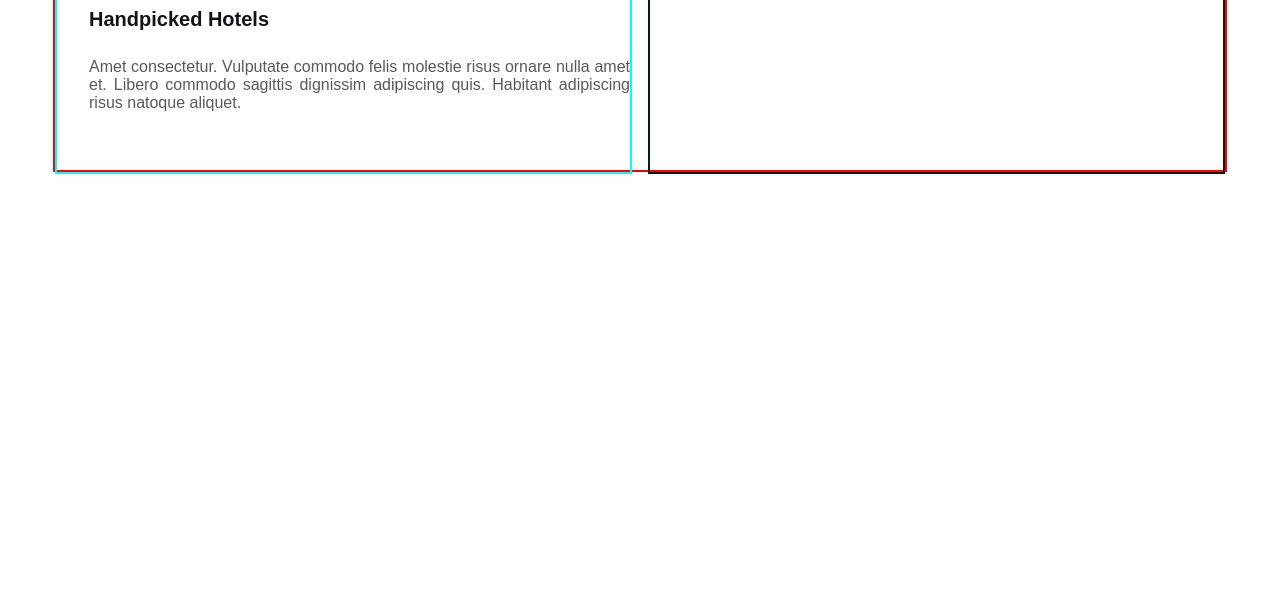
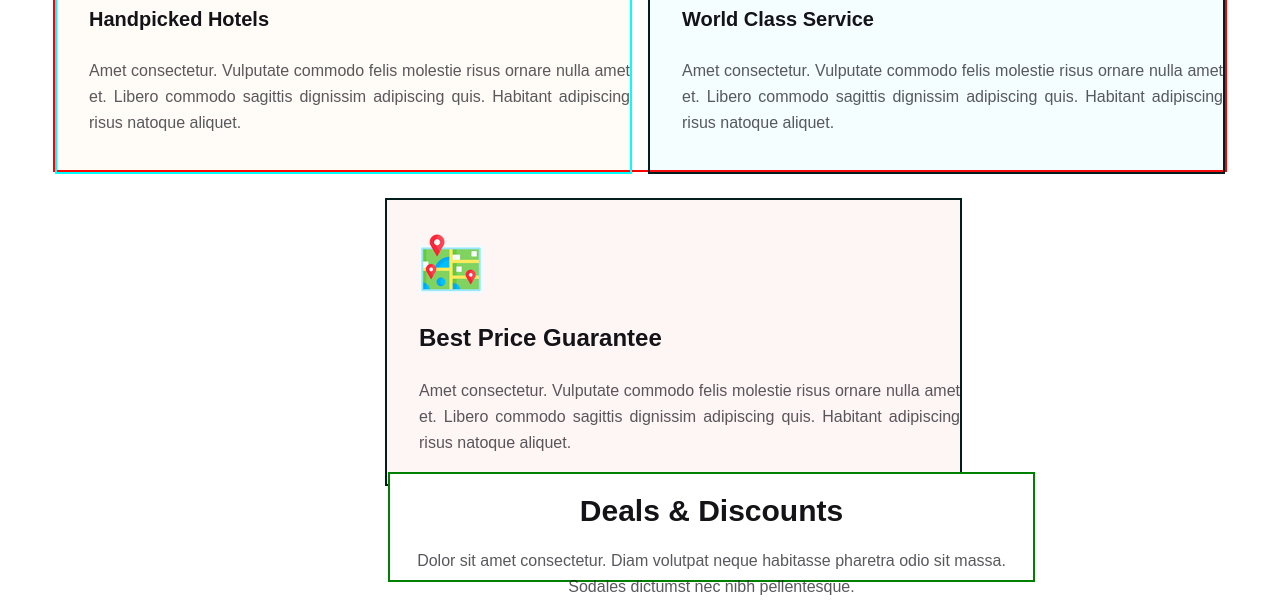
Before and after one commit to belal0124/B9assignment2_H, a plain HTML site: page index.html in a window 1280 px wide. Shown: the part 2826-3426 px from the top of the page. Before the commit the page ends 3006 px from the top, so only its background shows below. Drawn offline with Linux system fonts and the light colour scheme.

Commit message:
ar pari na

```diff
--- a/index.html
+++ b/index.html
@@ -136,9 +136,29 @@
 </p>
 </div>
     <div class="service">
+        <img src="./Images/street-map.png" alt="">
+        <h3>World Class Service</h3>
+        <p>
+            Amet consectetur. Vulputate commodo felis molestie risus  ornare nulla amet et. Libero commodo sagittis dignissim adipiscing quis. Habitant adipiscing risus natoque aliquet.
+        </p>
+        </div>
 
-        </div>
+        <div class="best-price">
+            <img src="./Images/street-map.png" alt="">
+            <h3>Best Price Guarantee</h3>
+            <p>
+                Amet consectetur. Vulputate commodo felis molestie risus  ornare nulla amet et. Libero commodo sagittis dignissim adipiscing quis. Habitant adipiscing risus natoque aliquet.
+            </p>
+            </div>
+
       </section>
+
+      <div class="deals">
+        <h1>Deals & Discounts</h1>
+        <p>
+            Dolor sit amet consectetur. Diam volutpat neque habitasse pharetra odio sit massa. Sodales dictumst nec nibh pellentesque.
+        </p>
+      </div>
 
    <main>
 
--- a/styles/style.css
+++ b/styles/style.css
@@ -257,6 +257,7 @@ margin-left: 75px;
     font-style: normal;
     text-align: center;
     color: rgba(19, 19, 24, 0.70);
+    line-height: 26px;
 }
 
 .third-section {
@@ -365,6 +366,7 @@ margin-left: 75px;
     font-style: normal;
     text-align: center;
     color: rgba(19, 19, 24, 0.70);
+    line-height: 26px;
 }
 
 .fourth-section{
@@ -382,6 +384,7 @@ border: 2px solid rgb(0, 255, 255);
         margin: 0 auto;
         margin-left: 0;
         /* margin-top: 48px; */
+        background: rgba(251, 181, 99, 0.05);
 
  }
 
@@ -412,6 +415,7 @@ margin-top: 32px;
     text-align: center;
     color: rgba(19, 19, 24, 0.70);
     text-align: justify;
+    line-height: 26px;
  }
 
  .service {
@@ -421,5 +425,100 @@ border: 2px solid rgb(1, 29, 29);
         margin-left: 593px;
        margin-top: -288px;
         /* margin-top: 48px; */
+        background: rgba(41, 206, 246, 0.05);
 
  }
+
+ .service img{
+    width: 64px;
+    height: 64px;
+    margin-left: 32px;
+    margin-top: 32px;
+     }
+ .service h3{
+    width: 221px;
+    height: 30px;
+    font-size: 20px;
+      font-weight: 800;
+      color: #131318;
+      margin-left: 32px;
+      text-align: justify;
+
+   }
+
+   .service p{
+
+      margin-left: 32px;
+      font-size: 16px;
+      font-family: 400;
+      font-style: normal;
+      text-align: center;
+      color: rgba(19, 19, 24, 0.70);
+      text-align: justify;
+      line-height: 26px;
+   }
+
+   .best-price {
+    border: 2px solid rgb(1, 29, 29);
+            max-width: 573px;
+            height: 284px;
+            margin-left: 330px;
+            background: rgba(233, 68, 68, 0.05);
+            margin-top: 24px;
+     }
+     .best-price img{
+        width: 64px;
+        height: 64px;
+        margin-left: 32px;
+        margin-top: 32px;
+
+     }
+
+     .best-price h3{
+        width: 320px;
+        height: 30px;
+        font-size: 24px;
+          font-weight: 800;
+          color: #131318;
+          margin-left: 32px;
+          line-height: normal;
+
+     }
+
+     .best-price p{
+        margin-left: 32px;
+        font-size: 16px;
+        font-family: 400;
+        font-style: normal;
+        text-align: center;
+        color: rgba(19, 19, 24, 0.70);
+        text-align: justify;
+        line-height: 26px;
+     }
+
+     .deals {
+        margin-top: 300px;
+        border: 2px solid green;
+        width: 643px;
+        height: 106px;
+        background: #FFF;
+        margin-left: 380px;
+     }
+
+     .deals h1 {
+        font-size: 30px;
+    font-weight: 800;
+    color: #131318;
+    text-align: center;
+     }
+
+     .deals p{
+        font-size: 16px;
+        font-family: 400;
+        font-style: normal;
+        text-align: center;
+        color: rgba(19, 19, 24, 0.70);
+        line-height: 26px;
+        margin-top: 5px;
+
+     }
```
Also changed, not shown: Images/street-map.png (added).
